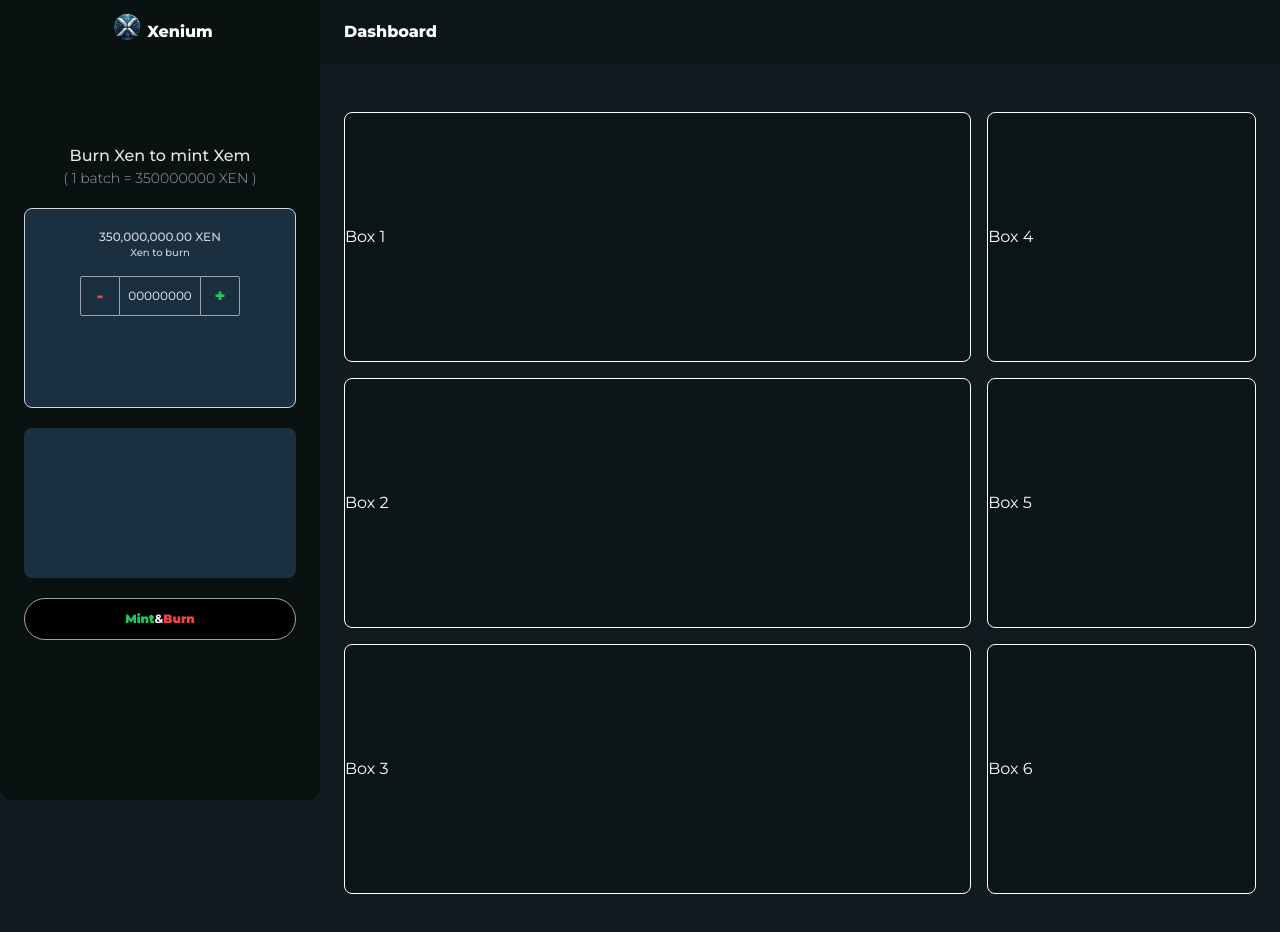
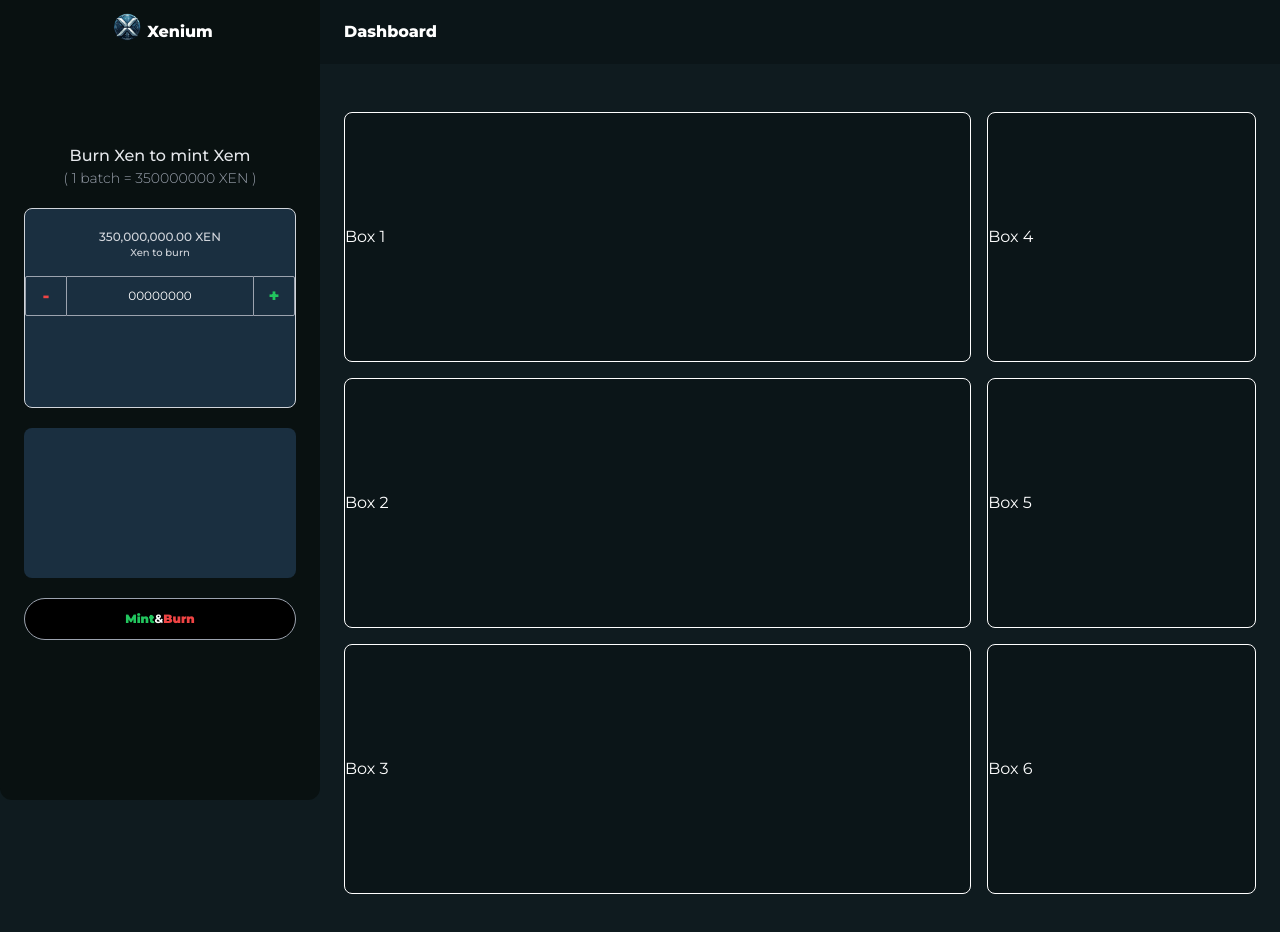
Before and after one commit to Michaeltarimo/Xenium, a Next.js app: page / in a window 1280 px wide. Built offline with nearby package versions, Linux system fonts and the light colour scheme.

Commit message:
updated components

```diff
--- a/src/pages/index.js
+++ b/src/pages/index.js
@@ -29,19 +29,18 @@ const index = () => {
               <h1 className="text-sm font-light text-gray-400">( 1 batch = 350000000 XEN )</h1>
             </div>
 
-            <div className="flex flex-col border border-gray-300 items-center justify-start p-5 rounded-lg bg-blue-400/20 w-[85%] mt-5 h-[200px]">
+            <div className="flex flex-col border border-gray-300 items-center justify-start py-5 rounded-lg bg-blue-400/20 w-[85%] mt-5 h-[200px]">
               <h1 className="text-xs font-medium text-gray-300">350,000,000.00 XEN</h1>
               <h1 className="text-[10px] text-gray-300 font-medium">Xen to burn</h1>
-              <div className="border2"/>
-              <div className="flex items-center justify-center">
 
-                <nav className="flex rounded-l-sm hover:bg-gray-400/50 cursor-pointer transition transition-transform duration-300 hover:scale-105 text-lg font-extrabold text-red-500 mt-4 items-center justify-center border border-gray-400 w-[40px] h-[40px]">
+              <div className="flex items-center justify-center mt-4 w-full">
+                <nav className="flex rounded-l-sm hover:bg-gray-400/50 cursor-pointer transition transition-transform duration-300 hover:scale-105 text-lg font-extrabold text-red-500 items-center justify-center border border-gray-400 w-[60px] h-[40px]">
                   <h1 className="cursor-pointer">-</h1>
                 </nav>
-                <nav className="flex text-xs mt-4 items-center justify-center border-t border-b border-gray-400 w-[80px] h-[40px]">
+                <nav className="flex text-xs items-center justify-center border-t border-b border-gray-400 w-full h-[40px]">
                   00000000
                 </nav>
-                <nav className="flex rounded-r-sm hover:bg-gray-400/50 cursor-pointer transition transition-transform duration-300 hover:scale-105 text-lg font-extrabold text-green-500 mt-4 items-center justify-center border border-gray-400 w-[40px] h-[40px]">
+                <nav className="flex rounded-r-sm hover:bg-gray-400/50 cursor-pointer transition transition-transform duration-300 hover:scale-105 text-lg font-extrabold text-green-500 items-center justify-center border border-gray-400 w-[60px] h-[40px]">
                   <h1 className="">+</h1>
                 </nav>
 
```
